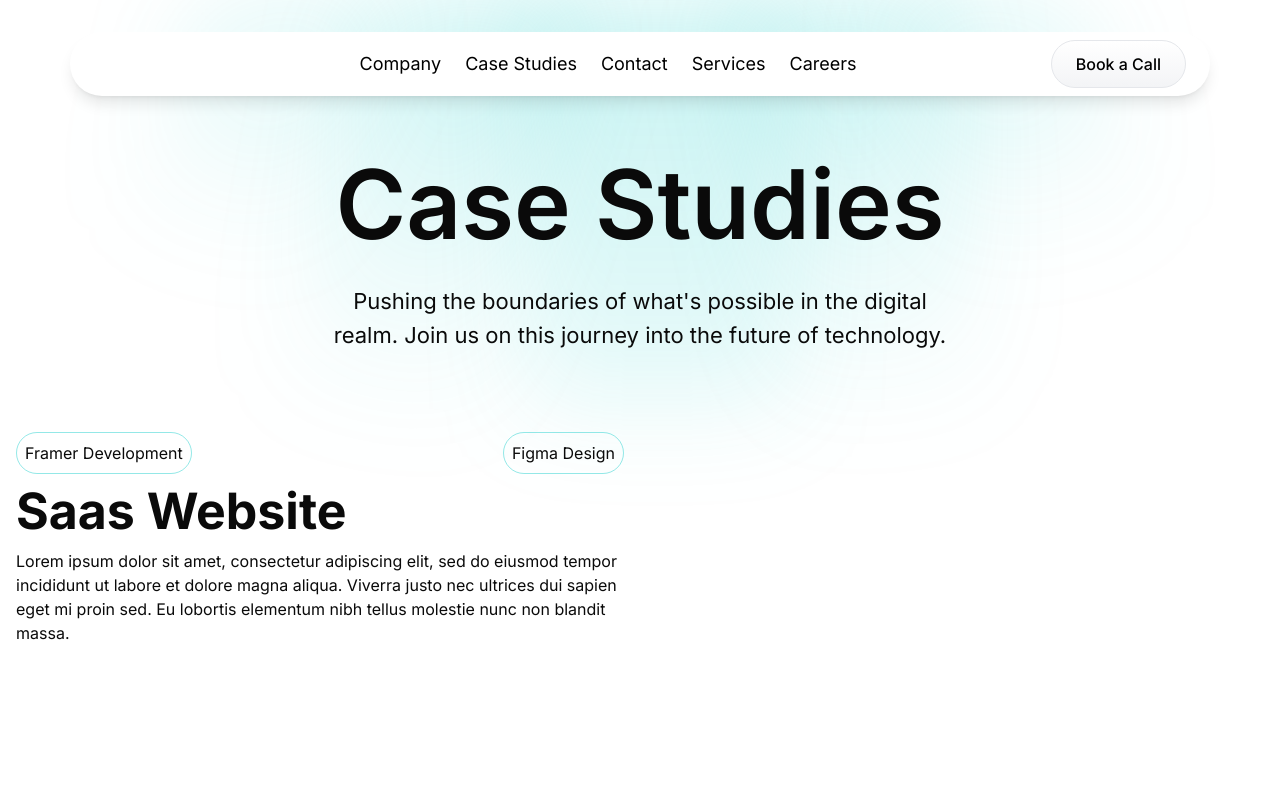
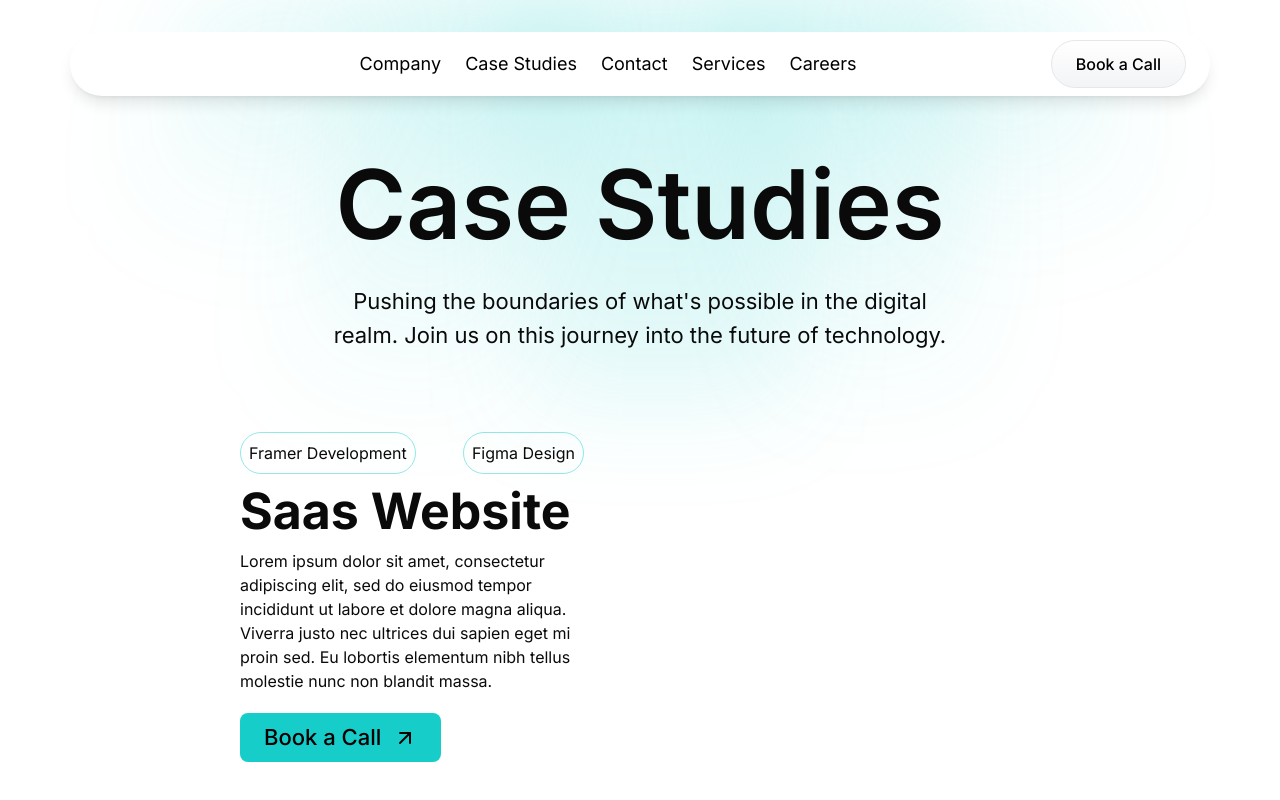
Before and after one commit to Roshen-Perera/ceylon-developers-portfolio, a Next.js app: page /case in a window 1280 px wide. Built offline with nearby package versions, Linux system fonts and the light colour scheme.

Commit message:
Refactor Studies component layout for improved structure and readability

```diff
--- a/components/studies.tsx
+++ b/components/studies.tsx
@@ -1,11 +1,13 @@
+import { ArrowUpRight } from 'lucide-react';
 import React from 'react'
 
 const Studies = () => {
   return (
     <div className="flex flex-col items-center justify-center mt-20">
       <div className="grid grid-cols-2 gap-8 px-4">
-        <div className="flex flex-col">
-          <div className="flex flex-row justify-between gap-5">
+        <div className="w-sm">
+          <div className="flex flex-col mr-10">
+            <div className="flex flex-row justify-between ">
               <div className="p-2 rounded-[1000px] border-1 border-[#17CDCA75]">
                 Framer Development
               </div>
@@ -14,13 +16,16 @@ const Studies = () => {
               </div>
             </div>
             <h2 className="text-[50px] font-bold">Saas Website</h2>
-          <p>
+            <p className='text-left'>
               Lorem ipsum dolor sit amet, consectetur adipiscing elit, sed do
-            eiusmod tempor incididunt ut labore et dolore magna aliqua. Viverra
-            justo nec ultrices dui sapien eget mi proin sed. Eu lobortis
-            elementum nibh tellus molestie nunc non blandit massa.
+              eiusmod tempor incididunt ut labore et dolore magna aliqua.
+              Viverra justo nec ultrices dui sapien eget mi proin sed. Eu
+              lobortis elementum nibh tellus molestie nunc non blandit massa.
             </p>
-
+          </div>
+          <button className="bg-[#17CDCA] mt-5 text-black text-[22px] font-medium rounded-md hover:bg-cyan-500 transition-colors px-6 py-2 h-fit flex justify-center items-center gap-3">
+            Book a Call <ArrowUpRight />
+          </button>
         </div>
       </div>
     </div>
```
Lines whose indentation alone changed are shown as unchanged.
